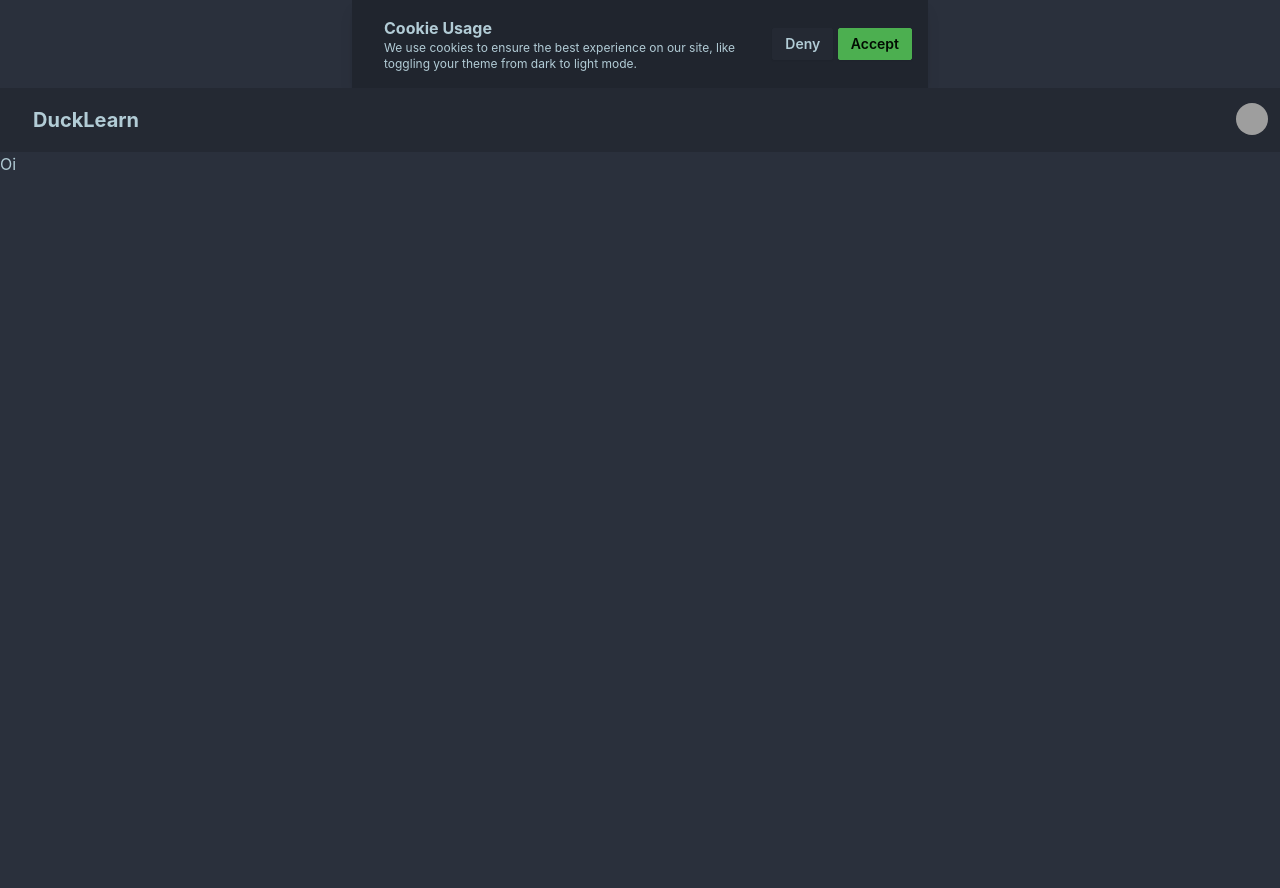
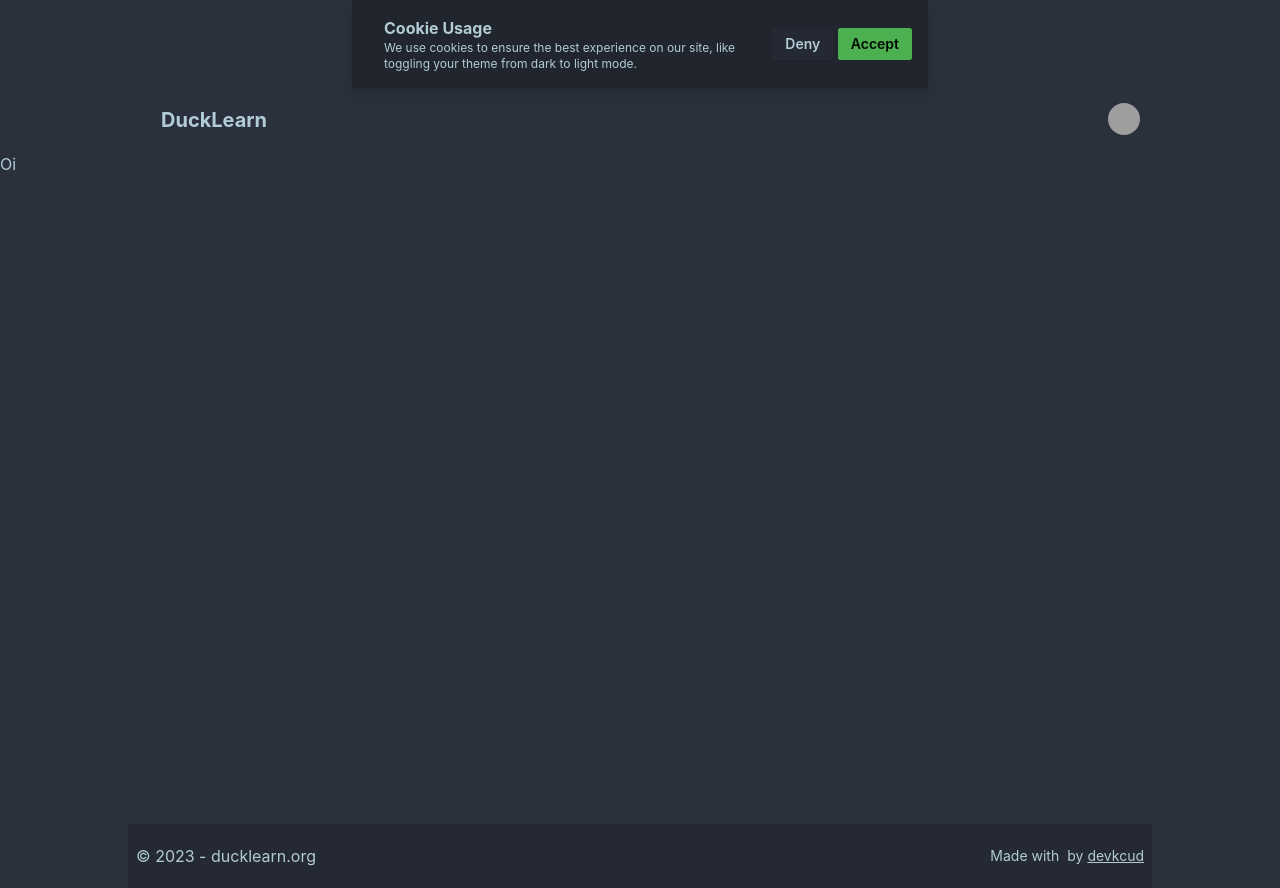
Before and after one commit to devkcud/ducklearn, a SvelteKit app: page / in a window 1280 px wide. Before the commit the page ends 800 px from the top, so only its background shows below. Built offline with nearby package versions, Linux system fonts and the light colour scheme; grey boxes are pictures that could not be loaded; what tailwindcss-full-bleed would draw is missing.

Commit message:
feat: Add footer

```diff
--- a/src/routes/+layout.svelte
+++ b/src/routes/+layout.svelte
@@ -30,7 +30,7 @@
 
 <CookieUsage />
 
-<header class="navbar bg-base-200">
+<header class="navbar max-w-5xl bleed-bg bleed-base-200 mx-auto h-[64px]">
   <section class="flex-1">
     <a href="/" class="btn btn-ghost normal-case text-xl font-bold">
       <iconify-icon icon="mdi:duck" />
@@ -75,6 +75,18 @@
   </section>
 </header>
 
-<main>
+<main class="min-h-[calc(100vh-128px)]">
   <slot />
 </main>
+
+<footer
+  class="flex bleed-bg bleed-base-200 max-w-5xl justify-between items-center mx-auto px-2 h-[64px] bg-base-200 text-base-content"
+>
+  <p>&copy; 2023 - ducklearn.org</p>
+  <div>
+    <p class="flex items-center justify-center gap-1 text-sm max-sm:hidden">
+      Made with <iconify-icon icon="mdi:heart" width={12} class="inline text-error" /> by
+      <a class="link" href="https://github.com/devkcud">devkcud</a>
+    </p>
+  </div>
+</footer>
```
